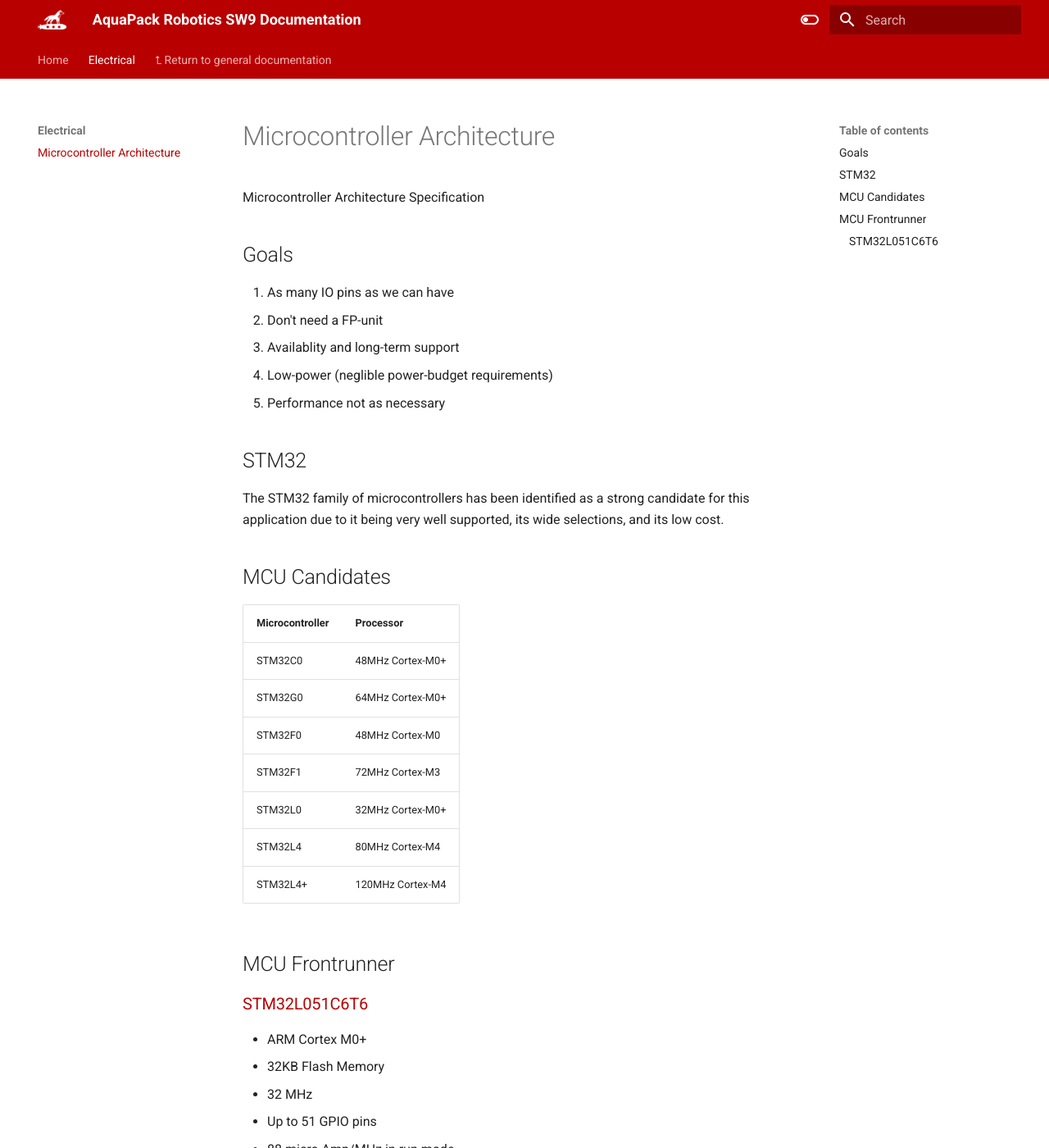
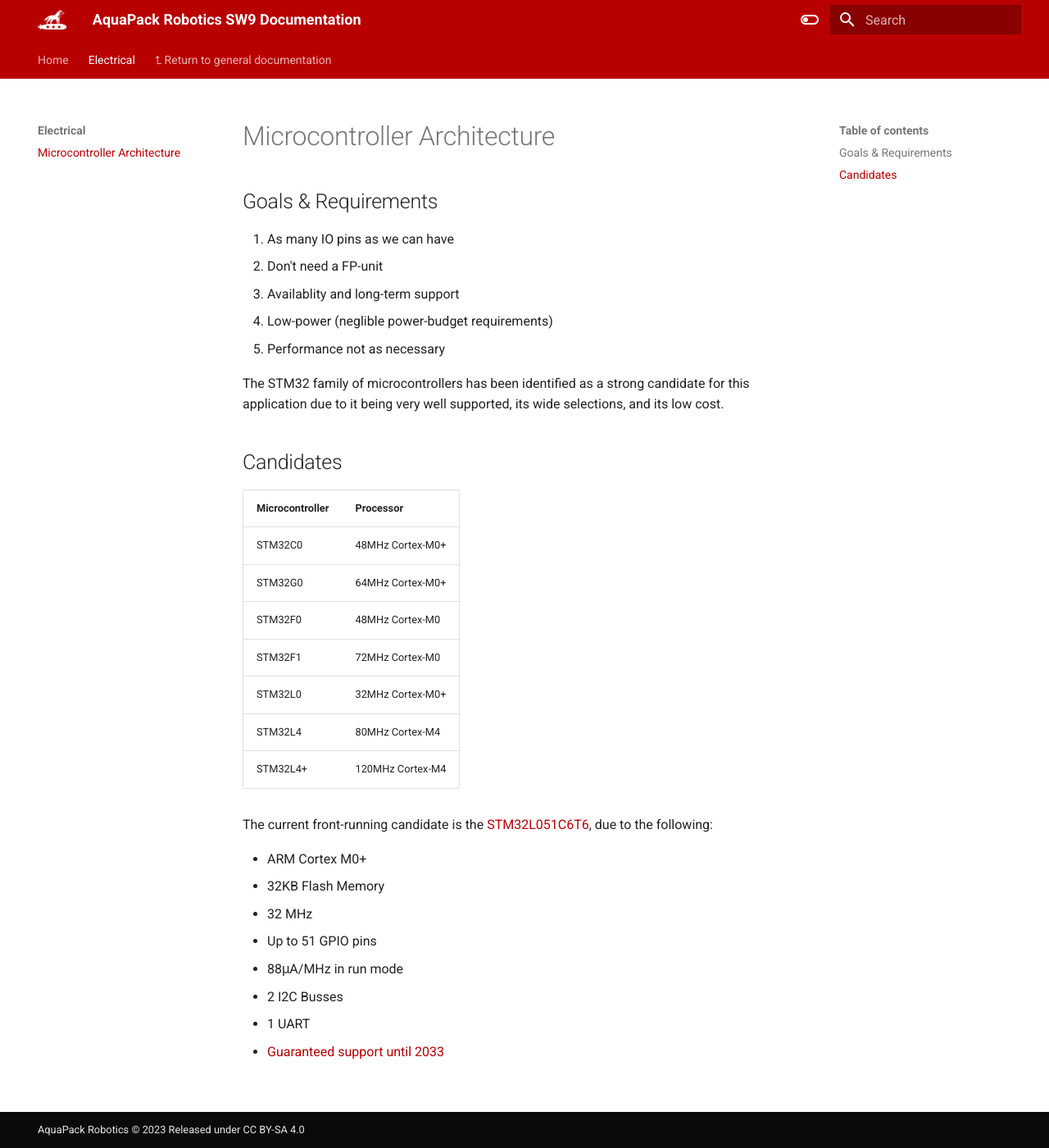
Before and after one commit to ncsurobotics/SW9-Documentation, an MkDocs documentation site: the page built from docs/electrical/microcontrollers/microcontroller-architecture.md, in a window 1280 px wide and 1400 px high. Shown: the whole window at 82% size. Built offline with MkDocs 1.6.1 and Material for MkDocs 9.7.7, drawn with Linux system fonts in a browser that asks for light colours; comment, search, counter and statistics services are not loaded.

Commit message:
converted html table to markdown table, some re-writing for clarity

```diff
--- a/docs/electrical/microcontrollers/microcontroller-architecture.md
+++ b/docs/electrical/microcontrollers/microcontroller-architecture.md
@@ -1,60 +1,34 @@
-Microcontroller Architecture Specification
-
-## Goals
+## Goals & Requirements
 1. As many IO pins as we can have
 2. Don't need a FP-unit
 3. Availablity and long-term support
 4. Low-power (neglible power-budget requirements)
 5. Performance not as necessary
 
-## STM32
 The STM32 family of microcontrollers has been identified as a
 strong candidate for this application due to it being very well
 supported, its wide selections, and its low cost.
 
-## MCU Candidates
-<table>
-    <tr>
-        <th>Microcontroller</th>
-        <th>Processor</th>
-    </tr>
-    <tr>
-        <td>STM32C0</td>
-        <td>48MHz Cortex-M0+</td>
-    </tr>
-    <tr>
-        <td>STM32G0</td>
-        <td>64MHz Cortex-M0+</td>
-    </tr>
-    <tr>
-        <td>STM32F0</td>
-        <td>48MHz Cortex-M0</td>
-    </tr>
-    <tr>
-        <td>STM32F1</td>
-        <td>72MHz Cortex-M3</td>
-    </tr>
-    <tr>
-        <td>STM32L0</td>
-        <td>32MHz Cortex-M0+</td>
-    </tr>
-    <tr>
-        <td>STM32L4</td>
-        <td>80MHz Cortex-M4</td>
-    </tr>
-    <tr>
-        <td>STM32L4+</td>
-        <td>120MHz Cortex-M4</td>
-    </tr>
-</table>
+## Candidates
 
-## MCU Frontrunner
-### [STM32L051C6T6](https://estore.st.com/en/stm32l051c6t6-cpn.html)
+| Microcontroller | Processor        |
+|-----------------|------------------|
+| STM32C0         | 48MHz Cortex-M0+ |
+| STM32G0         | 64MHz Cortex-M0+ |
+| STM32F0         | 48MHz Cortex-M0  |
+| STM32F1         | 72MHz Cortex-M0  |
+| STM32L0         | 32MHz Cortex-M0+ |
+| STM32L4         | 80MHz Cortex-M4  |
+| STM32L4+        | 120MHz Cortex-M4 |
+
+
+The current front-running candidate is the [STM32L051C6T6](https://estore.st.com/en/stm32l051c6t6-cpn.html), due to the following:
+
 - ARM Cortex M0+
 - 32KB Flash Memory
 - 32 MHz
 - Up to 51 GPIO pins
-- 88 micro Amp/MHz in run mode
+- 88&#956;A/MHz in run mode
 - 2 I2C Busses
 - 1 UART
 - [Guaranteed support until 2033](https://www.st.com/content/st_com/en/about/quality-and-reliability/product-longevity.html#10-year-longevity)
```
